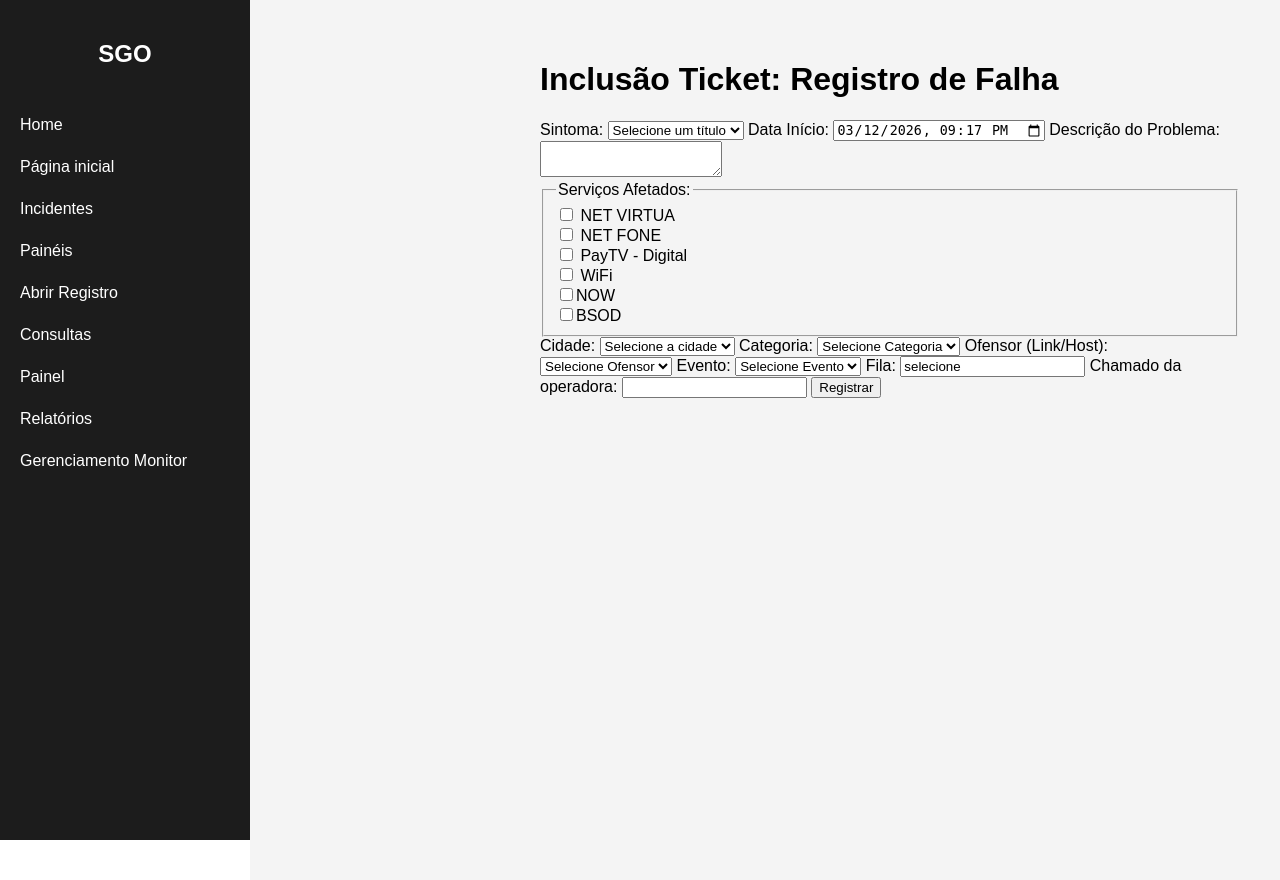
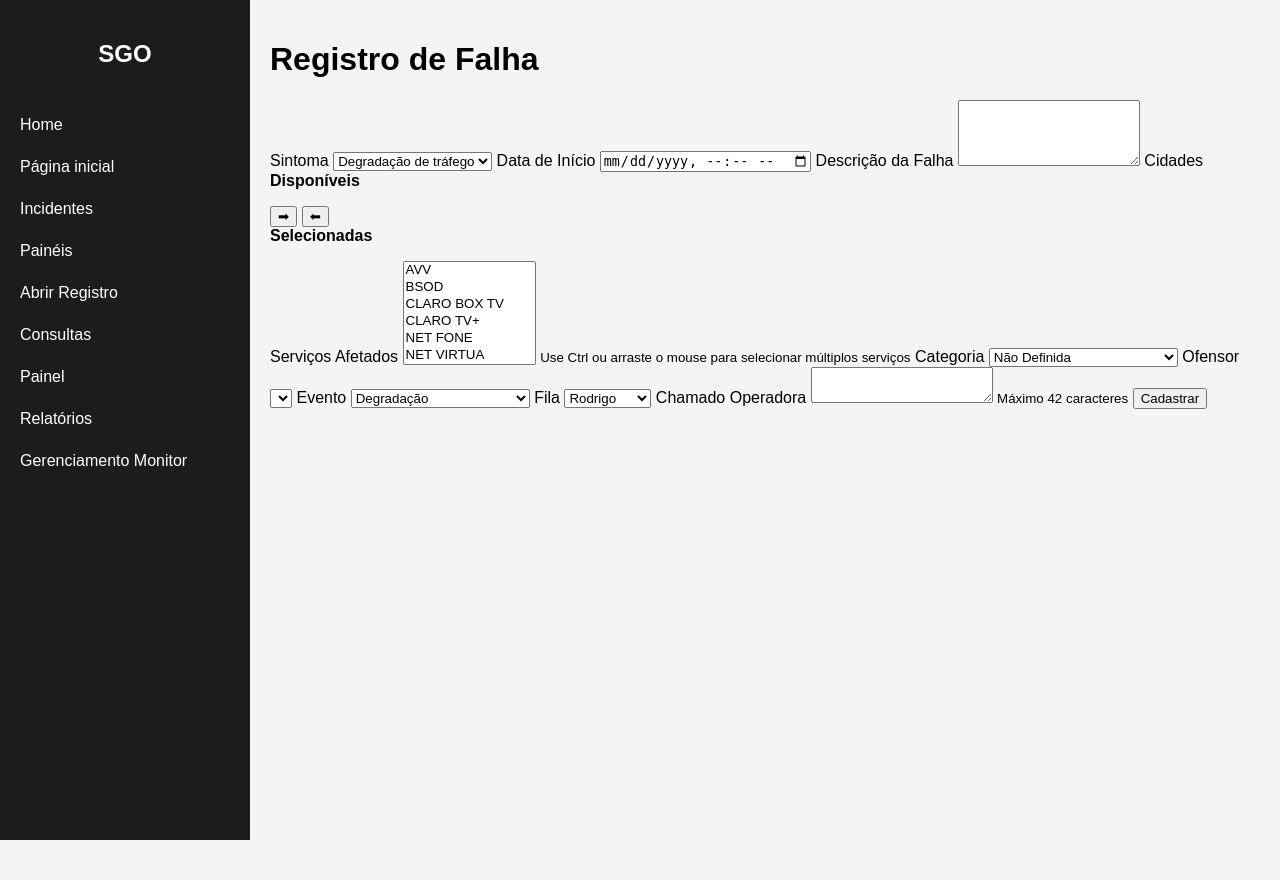
Before and after one commit to deegoo/NM2026, a Flask app: page /abrir_registro in a window 1280 px wide. After the commit the page ends 840 px from the top, so only its background shows below. Run offline with Flask 3, Linux system fonts and the light colour scheme; lists and menus that the app fills with data are empty.

Commit message:
Update abrir_registro.html
Versão inicial da página de registro de tickets de falha

```diff
--- a/newmonitor/templates/abrir_registro.html
+++ b/newmonitor/templates/abrir_registro.html
@@ -1,81 +1,91 @@
 {% extends 'base.html' %}
 
 {% block body %}
-<div class="main-content">
-    <h1>Inclusão Ticket: Registro de Falha</h1>
+<div class="container">
+<h1>Registro de Falha</h1>
 
-    <form method="POST">
-        <!-- Sintoma -->
-        <label for="sintoma">Sintoma:</label>
-        <select name="sintoma" id="sintoma" required>
-            <option value="" selected disabled>Selecione um título</option>
-            <option value="mudo">Mudo</option>
-            <option value="queda">Queda de Link</option>
-            <option value="trafe">Queda no Tráfego</option>
-        </select>
+<label>Sintoma</label>
+<select>
+  <option>Degradação de tráfego</option>  <option>Mudo</option>  <option>Não afetado</option></select>
+<label>Data de Início</label>
+<input type="datetime-local">
 
-        <!-- Data Início -->
-        <label for="data_inicio">Data Início:</label>
-        <input type="datetime-local" id="data_inicio" name="data_inicio" value="2026-03-12T21:17">
 
-        <!-- Descrição -->
-        <label for="descricao">Descrição do Problema:</label>
-        <textarea id="descricao" name="descricao"></textarea>
+<label>Descrição da Falha</label>
+<textarea rows="4"></textarea>
 
-        <!-- Serviços Afetados -->
-        <fieldset>
-            <legend>Serviços Afetados:</legend>
-            <label><input type="checkbox" name="servico" value="net"> NET VIRTUA</label><br>
-            <label><input type="checkbox" name="servico" value="fone"> NET FONE</label><br>
-            <label><input type="checkbox" name="servico" value="paytv"> PayTV - Digital</label><br>
-            <label><input type="checkbox" name="servico" value="wifi"> WiFi</label><br>
-            <label><input type="checkbox" name="servico" value="now">NOW</label><br>
-            <label><input type="checkbox" name="servico" value="bsod">BSOD</label><br>
-            <!-- adicione os demais conforme necessário -->
-        </fieldset>
 
-        <!-- Cidade -->
-        <label for="cidade">Cidade:</label>
-        <select name="cidade" id="cidade" required>
-            <option value="" selected disabled>Selecione a cidade</option>
-            <option value="sp">São Paulo</option>
-            <option value="rj">Rio de Janeiro</option>
-            <option value="teresopolis">Teresópolis</option>
-        </select>
+<label>Cidades</label>
+<div class="dual-list">
+  <div class="list-box">
+    <strong>Disponíveis</strong>
+    <ul id="cidadesDisponiveis" ondragover="event.preventDefault()" ondrop="drop(event,'disp')"></ul>
+  </div>
 
-        <!-- Categoria -->
-        <label for="categoria">Categoria:</label>
-        <select name="categoria" id="categoria" required>
-            <option value="" selected disabled>Selecione Categoria</option>
-            <option value="falha">Links</option>
-            <option value="incidente">Infra</option>
-        </select>
+  <div class="arrow-box">
+    <button onclick="moverParaSelecionadas()">➡</button>
+    <button onclick="moverParaDisponiveis()">⬅</button>
+  </div>
 
-        <!-- Ofensor -->
-        <label for="ofensor">Ofensor (Link/Host):</label>
-        <select name="ofensor" id="ofensor" required>
-            <option value="" selected disabled>Selecione Ofensor</option>
-            <option value="link1">Link tal x tal</option>
-            <option value="host1"></option>
-        </select>
+  <div class="list-box">
+    <strong>Selecionadas</strong>
+    <ul id="cidadesSelecionadas" ondragover="event.preventDefault()" ondrop="drop(event,'sel')"></ul>
+  </div>
+</div>
 
-        <!-- Evento -->
-        <label for="evento">Evento:</label>
-        <select name="evento" id="evento" required>
-            <option value="" selected disabled>Selecione Evento</option>
-            <option value="queda">Degradação</option>
-            <option value="manutencao">Inerrupção</option>
-        </select>
+<label>Serviços Afetados</label>
+<select id="servicosAfetados" multiple size="6">
+  <option>AVV</option>
+  <option>BSOD</option>
+  <option>CLARO BOX TV</option>
+  <option>CLARO TV+</option>
+  <option>NET FONE</option>
+  <option>NET VIRTUA</option>
+  <option>NOW</option>
+  <option>NOW ONLINE</option>
+  <option>PAY TV ANALOGICO</option>
+  <option>PAY TV DIGITAL</option>
+  <option>TV EVERYWHERE</option>
+  <option>WIFI</option>
+</select>
+<small>Use Ctrl ou arraste o mouse para selecionar múltiplos serviços</small>
+<label>Categoria</label>
+<select id="categoria" onchange="atualizarOfensores()">
+  <option>Não Definida</option>
+  <option>SoftSwitch</option>
+  <option>Servidores/Provisionamento</option>
+  <option>Links</option>
+  <option>Infra Estrutura</option>
+  <option>Backbone IP</option>
+  <option>Geradora</option>
+  <option>Canal indisponível</option>
+</select>
 
-        <!-- Fila -->
-        <label for="fila">Fila:</label>
-        <input type="text" id="fila" name="fila" value="selecione" readonly>
+<label>Ofensor</label>
+<select id="ofensor"></select>
 
-        <!-- Chamado da operadora -->
-        <label for="chamado">Chamado da operadora:</label>
-        <input type="text" id="chamado" name="chamado">
 
-        <button type="submit">Registrar</button>
-    </form>
+<label>Evento</label>
+<select>
+  <option>Degradação</option>
+  <option>Interrupção</option>
+  <option>Programada</option>
+  <option>Informativo</option>
+  <option>Avaliação de desempenho</option>
+</select>
+<label>Fila</label>
+<select>
+  <option>Rodrigo</option>
+  <option>Ednilton</option>
+  <option>Danilo</option>
+  <option>Cleiton</option>
+  <option>Rosemeire</option>
+</select>
+<label>Chamado Operadora</label>
+<textarea maxlength="42" rows="2"></textarea>
+<small>Máximo 42 caracteres</small>
+
+
+<button onclick="cadastrar()">Cadastrar</button>
 </div>
 {% endblock %}
```
